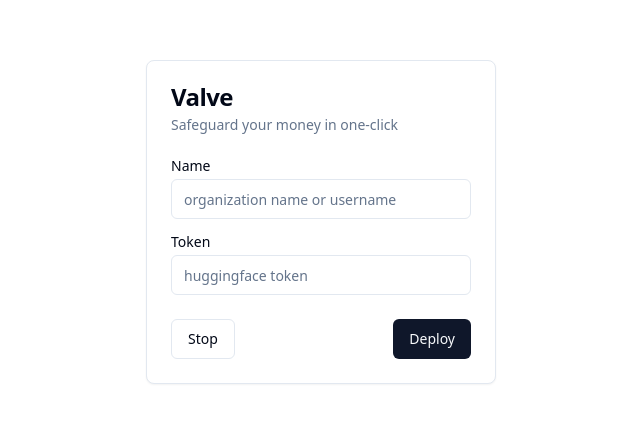
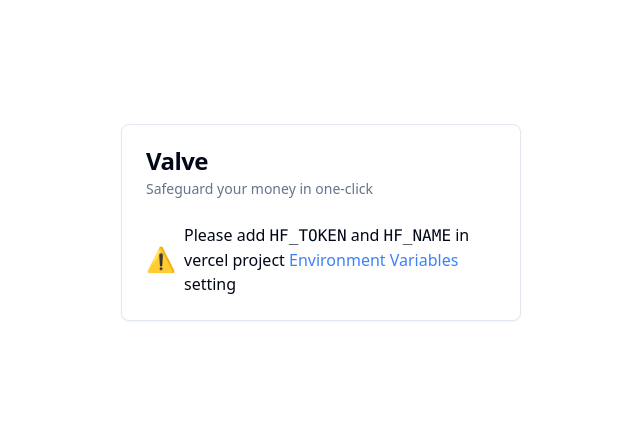
Before and after one commit to valvebara/valvebara, a Next.js app: page / in a window 1280 px wide. Shown: the part 178-600 px from the top of the page, without its empty margins (319-959 px from the left). Built offline with nearby package versions, Linux system fonts and the light colour scheme.

Commit message:
feat: simplify UI and only use env variables for HF_TOKEN and HF_NAME

```diff
--- a/app/page.tsx
+++ b/app/page.tsx
@@ -1,9 +1,6 @@
-"use client";
-
-import React, { useState } from "react";
+import React from "react";
 import "./globals.css";
-import RootLayout, { metadata } from "./layout";
-import { Button } from "../components/ui/button";
+import { Button } from "@/components/ui/button";
 import {
   Card,
   CardContent,
@@ -11,79 +8,47 @@ import {
   CardFooter,
   CardHeader,
   CardTitle,
-} from "../components/ui/card";
-import { Input } from "../components/ui/input";
-import { Label } from "../components/ui/label";
-import {
-  Select,
-  SelectContent,
-  SelectItem,
-  SelectTrigger,
-  SelectValue,
-} from "../components/ui/select";
+} from "@/components/ui/card";
+import Link from "next/link";
 
 export default function CardWithForm() {
-  const [name, setName] = useState("");
-  const [token, setToken] = useState("");
-
-  const handleDeployClick = async () => {
-    if (!name || !token) {
-      console.log("name: ", name, "token: ", token);
-      console.log("Please provide both name and token");
-      return;
-    }
-
-    try {
-      const response = await fetch(`/api/home`, {
-        method: "POST",
-        body: JSON.stringify({ name, token }),
-        headers: {
-          "Content-Type": "application/json",
-        },
-      });
-      if (response.ok) {
-        console.log("Endpoints limited successfully");
-      } else {
-        console.error("Failed to limit endpoints");
-      }
-    } catch (error) {
-      console.error("Error:", error);
-    }
-  };
-
+  const configReady: boolean =
+    typeof process.env.HF_TOKEN !== "undefined" &&
+    typeof process.env.HF_NAME !== "undefined";
   return (
     <div className="flex items-center justify-center h-screen">
-      <Card className="w-[350px]">
+      <Card className="w-[400px]">
         <CardHeader>
           <CardTitle>Valve</CardTitle>
           <CardDescription>Safeguard your money in one-click</CardDescription>
         </CardHeader>
         <CardContent>
-          <form>
-            <div className="grid w-full items-center gap-4">
-              <div className="flex flex-col space-y-1.5">
-                <Label htmlFor="name">Name</Label>
-                <Input
-                  id="name"
-                  placeholder="organization name or username"
-                  onChange={(e) => setName(e.target.value)}
-                />
+          {
+            // if config is ready, show a All Set message with emoji
+            // else show a red warning message to remind user to set config
+            configReady ? (
+              <div className="flex items-center justify-center">
+                <span className="text-2xl">✅ All Set</span>
               </div>
-              <div className="flex flex-col space-y-1.5">
-                <Label htmlFor="framework">Token</Label>
-                <Input
-                  id="token"
-                  placeholder="huggingface token"
-                  onChange={(e) => setToken(e.target.value)}
-                />
+            ) : (
+              <div className="flex items-center justify-center">
+                <span className="text-2xl">⚠️</span>
+                <span className="ml-2">
+                  Please add <code>HF_TOKEN</code> and <code>HF_NAME</code> in
+                  vercel project{" "}
+                  <Link
+                    href="https://vercel.com/docs/projects/environment-variables"
+                    target="_blank"
+                    className="text-blue-500"
+                  >
+                    Environment Variables
+                  </Link>{" "}
+                  setting
+                </span>
               </div>
-            </div>
-          </form>
+            )
+          }
         </CardContent>
-        <CardFooter className="flex justify-between">
-          <Button variant="outline">Stop</Button>
-          <Button onClick={() => handleDeployClick()}>Deploy</Button>
-        </CardFooter>
       </Card>
     </div>
   );
--- a/lib/config.ts
+++ b/lib/config.ts
@@ -5,11 +5,20 @@ const CONFIG_FILE_DIR = `${os.homedir()}/.config/valve`;
 const CONFIG_FILE_PATH = `${CONFIG_FILE_DIR}/settings.json`;
 
 export async function writeConfig(config) {
+  if (process.env.HF_TOKEN && process.env.HF_NAME) {
+    return;
+  }
   await fs.mkdir(CONFIG_FILE_DIR, { recursive: true });
   await fs.writeFile(CONFIG_FILE_PATH, JSON.stringify(config, null, 2));
 }
 
 export async function readConfig() {
+  if (process.env.HF_TOKEN && process.env.HF_NAME) {
+    return {
+      name: process.env.HF_NAME,
+      token: process.env.HF_TOKEN,
+    };
+  }
   try {
     await fs.access(CONFIG_FILE_PATH);
   } catch (err) {
--- a/lib/hf-endpoints.ts
+++ b/lib/hf-endpoints.ts
@@ -2,7 +2,6 @@ const pathBase = "https://ui.endpoints.huggingface.co/api/v2/endpoint/";
 
 async function limitOne(endpointPath, token) {
   try {
-    console.log("aim to limit token:", token);
     const response = await fetch(endpointPath, {
       method: "PUT",
       headers: {
```
